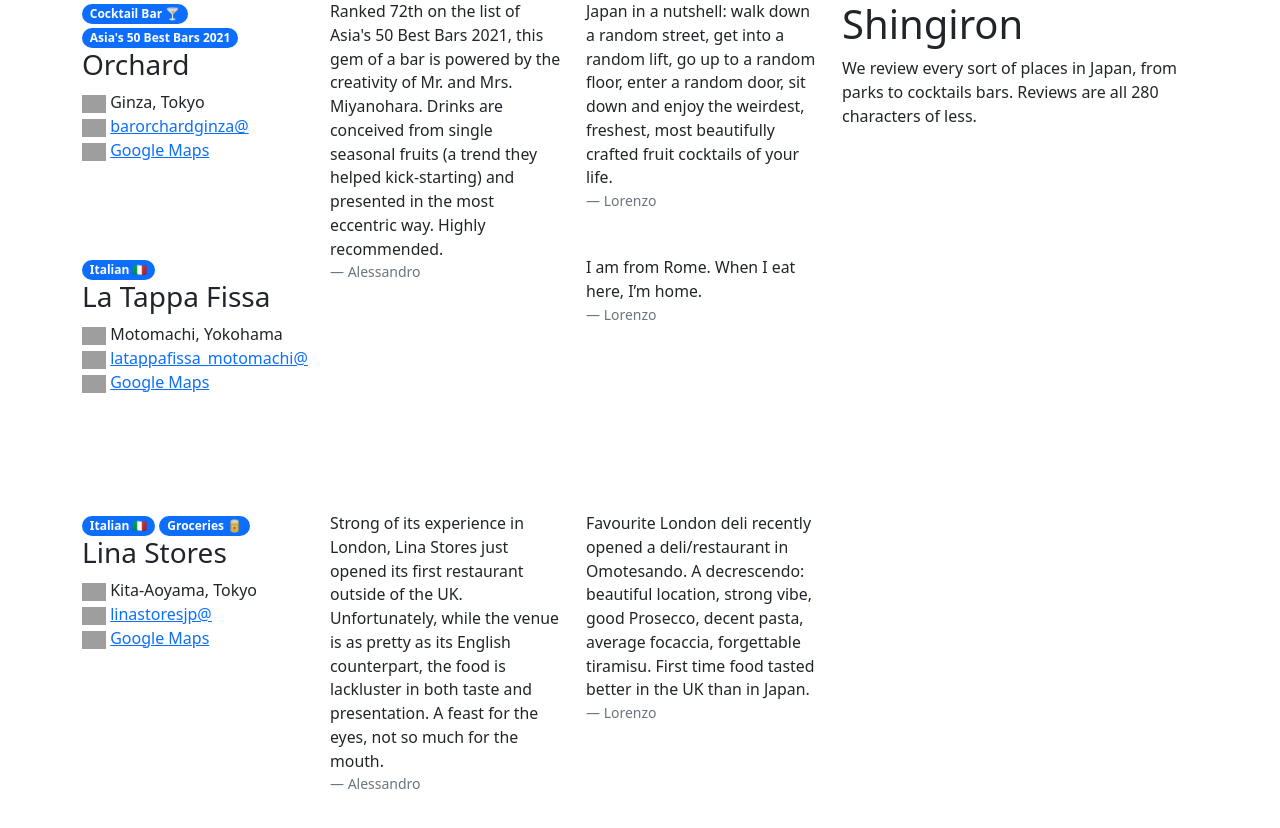
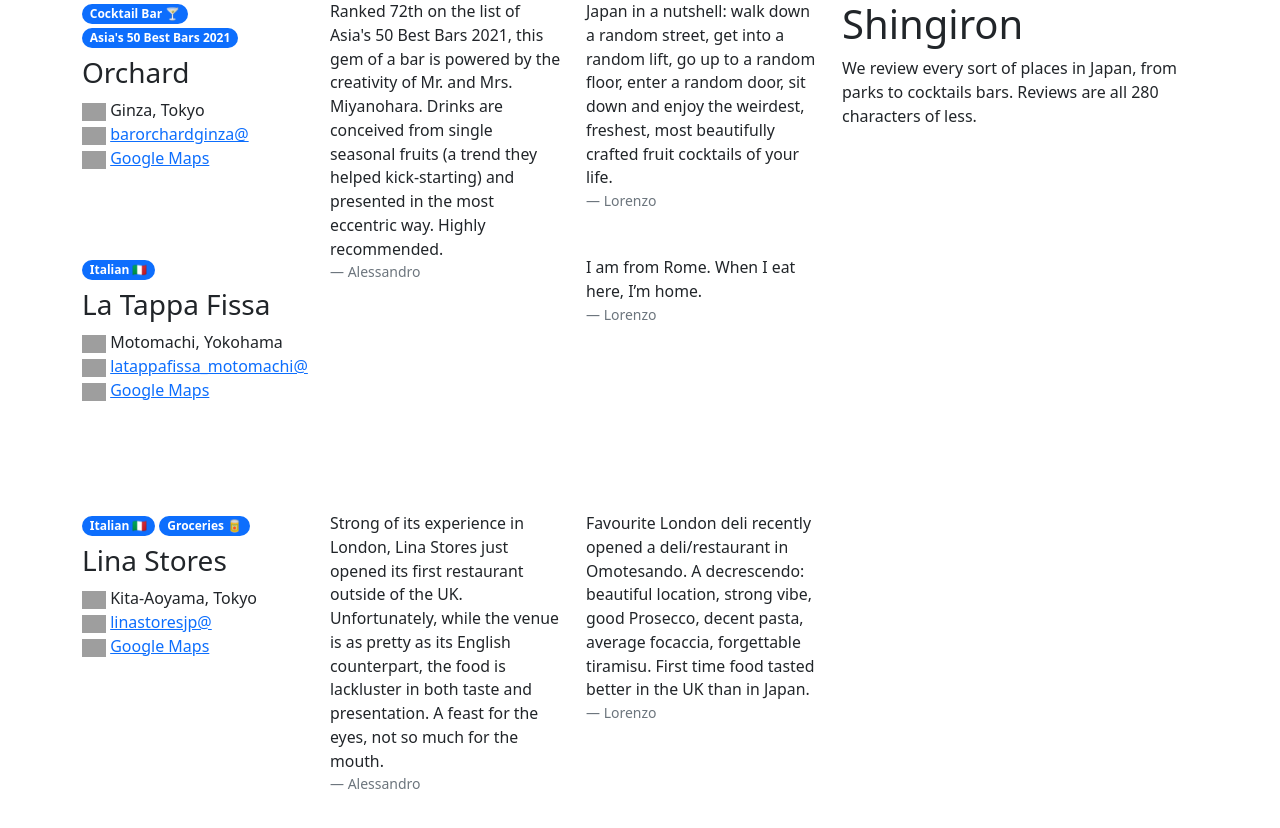
Before and after one commit to alessandrosp/shingiron, a Jekyll site: the page built from docs/index.html, in a window 1280 px wide. Shown: the top 828 px of the page. Built offline with Jekyll 4.4.1, drawn with Linux system fonts in a browser that asks for light colours; nearby versions of some CDN libraries; comment, search, counter and statistics services are not loaded; grey boxes are pictures that could not be loaded.

Commit message:
Update style.css

```diff
--- a/docs/assets/css/style.css
+++ b/docs/assets/css/style.css
@@ -24,6 +24,10 @@
 
 .place-icon {
   width: 24px;
+}
+
+.place-name {
+  padding-top: 8px;
 }
 
 .place-review {
```
